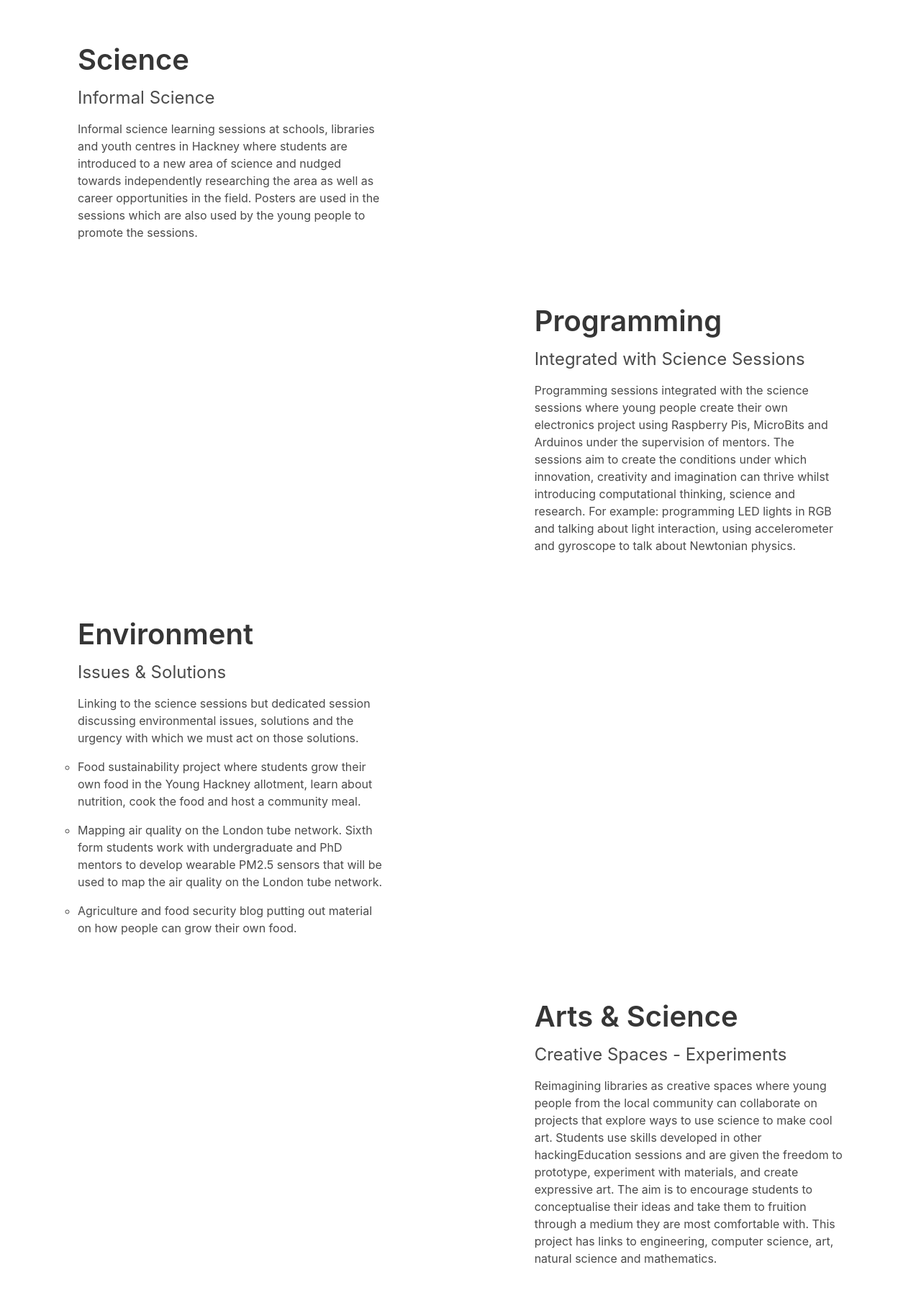
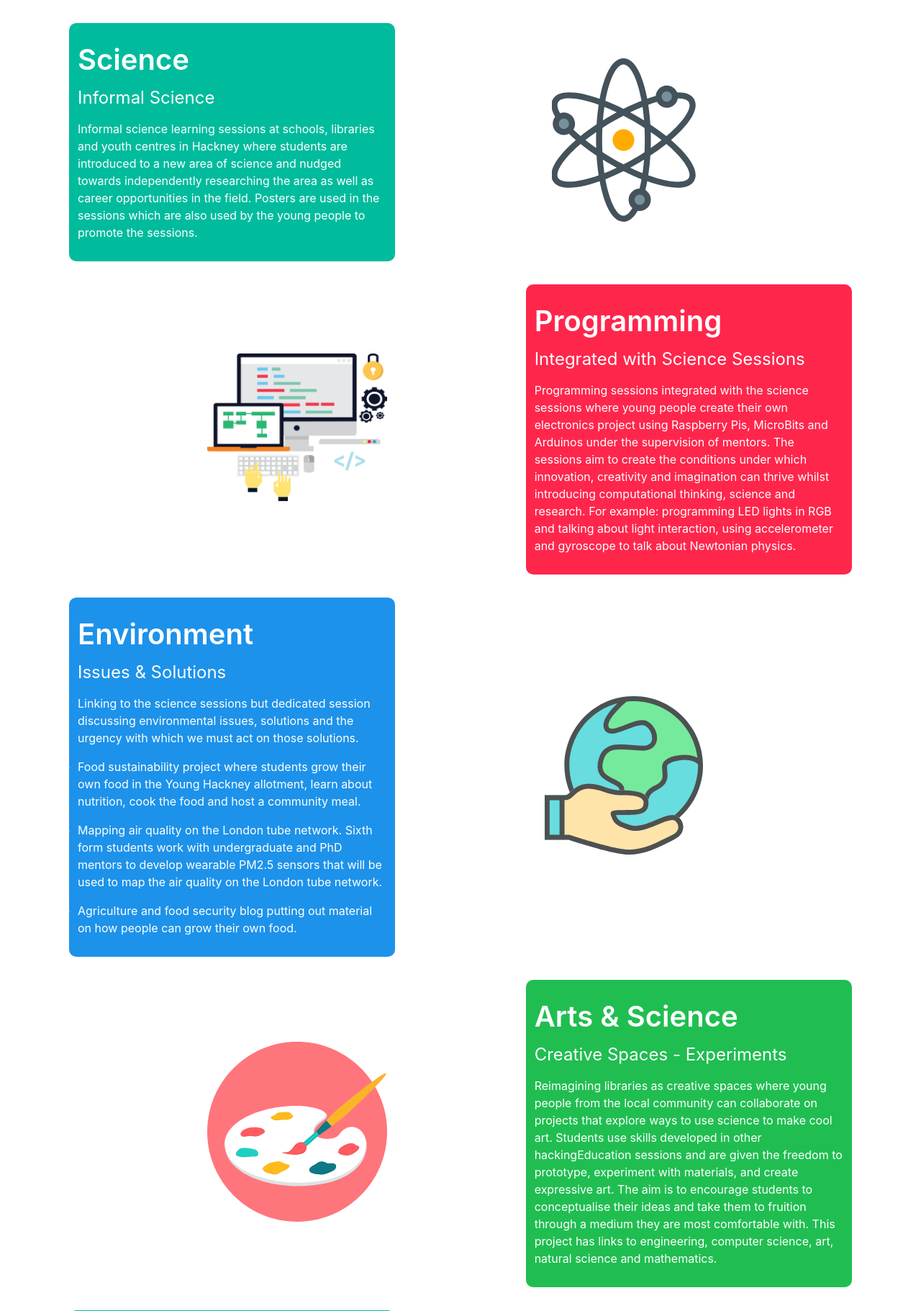
Before and after one commit to hacking-science/hacking-science-website, a Django app: page /about/ in a window 1280 px wide. Shown: the part 52-1873 px from the top of the page at 72% size. Run offline with Django 3.2, Linux system fonts and the light colour scheme; parts of the project's set-up code (start-up, migrations or seed data) failed here and were passed over; some libraries are stand-ins or nearby versions.

Commit message:
about page updated with images / events page image removed and msg centered

```diff
--- a/blog/static/blog/css/main.css
+++ b/blog/static/blog/css/main.css
@@ -3,6 +3,30 @@ img {
     object-fit: cover;
 }
 /* ================= */
+/* ====== colour modifiers ======= */
+.is-primary {
+    background-color: #00BC9D;
+}
+.is-link {
+    background-color: #1D92EB;
+}
+.is-info {
+    background-color: #1D92EB;
+}
+.is-success {
+    background-color: #20BE51;
+}
+.is-warning {
+    background-color: #FFD84D;
+}
+.is-danger {
+    background-color: #FF264C;
+}
+/* ==================== */
+/* ========== rounded corner modifers ========== */
+.rounded-corners {
+    border-radius: 10px;
+}
 
 /* ====== blog_navbar.html ======== */
 
@@ -158,4 +182,29 @@ img {
 
 .about {
     margin-bottom: 64px;
+    color: white;
 }
+.about__svg img {
+    width: 250px;
+}
+/* Atom image */
+#about__atom {
+    width: 200px
+}
+#about__save-world {
+    width: 220px;
+}
+#about__magazine {
+    width: 200px;
+}
+.about__media {
+    display: grid;
+}
+.about__svg {
+    margin: auto;
+}
+
+/* =========event.html ========= */
+.events-temp-height-90-vh {
+    height: 90vh;
+}
--- a/blog/templates/home/about.html
+++ b/blog/templates/home/about.html
@@ -1,28 +1,42 @@
-{% extends '../base.html' %} {% block content %}
+
+{% extends '../base.html' %}
+{% load staticfiles %}
+
+{% block content %}
 
 <div class="about">
     <div class="about__container container">
         <div class="about__box-container columns">
-            <div class="about__box column is-5">
+            <div class="about__box column is-5 is-primary rounded-corners">
                 <div class="about__title">
-                    <h1 class="title is-2">Science</h1>
+                    <h1 class="title is-2 has-text-white">Science</h1>
                 </div>
                 <div class="about__subtitle">
-                    <h2 class="subtitle is-4">Informal Science</h2>
+                    <h2 class="subtitle is-4 has-text-white">Informal Science</h2>
                 </div>
                 <div class="about__content">
                     <p>Informal science learning sessions at schools, libraries and youth centres in Hackney where students are introduced to a new area of science and nudged towards independently researching the area as well as career opportunities in the
                         field. Posters are used in the sessions which are also used by the young people to promote the sessions. </p>
                 </div>
             </div>
+            <div class="column is-7 about__media">
+                <div class="about__svg" >
+                    <img id="about__atom" src="{% static 'svg/atom.svg' %}" alt="">
+                </div>
+            </div>
         </div>
         <div class="about__box-container columns">
-            <div class="about__box column is-5 is-offset-7">
+            <div class="column is-7 about__media">
+                    <div class="about__svg">
+                        <img src="{% static 'img/coding.png' %}" alt="">
+                    </div>
+                </div>
+            <div class="about__box column is-5 is-danger rounded-corners">
                 <div class="about__title">
-                    <h1 class="title is-2">Programming</h1>
+                    <h1 class="title is-2 has-text-white">Programming</h1>
                 </div>
                 <div class="about__subtitle">
-                    <h2 class="subtitle is-4">Integrated with Science Sessions</h2>
+                    <h2 class="subtitle is-4 has-text-white">Integrated with Science Sessions</h2>
                 </div>
                 <div class="about__content">
                     <p>Programming sessions integrated with the science sessions where young people create their own electronics project using Raspberry Pis, MicroBits and Arduinos under the supervision of mentors. The sessions aim to create the conditions
@@ -32,12 +46,12 @@
             </div>
         </div>
         <div class="about__box-container columns">
-            <div class="about__box column is-5">
+            <div class="about__box column is-5 is-info rounded-corners">
                 <div class="about__title">
-                    <h1 class="title is-2">Environment</h1>
+                    <h1 class="title is-2 has-text-white">Environment</h1>
                 </div>
                 <div class="about__subtitle">
-                    <h2 class="subtitle is-4">Issues & Solutions</h2>
+                    <h2 class="subtitle is-4 has-text-white">Issues & Solutions</h2>
                 </div>
                 <div class="about__content">
                     <p>Linking to the science sessions but dedicated session discussing environmental issues, solutions and the urgency with which we must act on those solutions.</p>
@@ -50,14 +64,24 @@
                     </ul>
                 </div>
             </div>
+            <div class="column is-7 about__media">
+                    <div class="about__svg">
+                        <img id="about__save-world" src="{% static 'svg/save_the_world.svg' %}" alt="">
+                    </div>
+                </div>
         </div>
         <div class="about__box-container columns">
-            <div class="about__box column is-5 is-offset-7">
+                <div class="column is-7 about__media">
+                        <div class="about__svg">
+                            <img src="{% static 'svg/painting-palette.svg' %}" alt="">
+                        </div>
+                    </div>
+            <div class="about__box column is-5 is-success rounded-corners">
                 <div class="about__title">
-                    <h1 class="title is-2">Arts & Science</h1>
+                    <h1 class="title is-2 has-text-white">Arts & Science</h1>
                 </div>
                 <div class="about__subtitle">
-                    <h2 class="subtitle is-4">Creative Spaces - Experiments</h2>
+                    <h2 class="subtitle is-4 has-text-white">Creative Spaces - Experiments</h2>
                 </div>
                 <div class="about__content">
                     <p>Reimagining libraries as creative spaces where young people from the local community can collaborate on projects that explore ways to use science to make cool art. Students use skills developed in other hackingEducation sessions and are given the freedom to prototype, experiment with materials, and create expressive art. The aim is to encourage students to conceptualise their ideas and take them to fruition through a medium they are most comfortable with. This project has links to engineering, computer science, art, natural science and mathematics.  </p>
@@ -65,30 +89,41 @@
             </div>
         </div>
         <div class="about__box-container columns">
-            <div class="about__box column is-5">
+            <div class="about__box column is-5 is-primary rounded-corners">
                 <div class="about__title">
-                    <h1 class="title is-2">History</h1>
+                    <h1 class="title is-2 has-text-white">History</h1>
                 </div>
                 <div class="about__subtitle">
-                    <h2 class="subtitle is-4">History of Race in the UK</h2>
+                    <h2 class="subtitle is-4 has-text-white">History of Race in the UK</h2>
                 </div>
                 <div class="about__content">
                     <p>Lecture series on the History of Race in the UK and Civil Rights. 100 sixth form students attend a 3-day event where we create a free online course on the history of race in the UK. All attending students will be supported by undergraduate/postgraduate mentors and will be trained in community organising so that they are equipped with the skills and resources to independently learn and teach the history to other young people in the community. </p>
                 </div>
             </div>
+            <div class="column is-7 about__media">
+                    <div class="about__svg">
+                        <img src="{% static 'svg/laptop-with-antique-historical-building-on-screen.svg' %}" alt="">
+                    </div>
+                </div>
         </div>
         <div class="about__box-container columns">
-            <div class="about__box column is-5 is-offset-7">
+                <div class="column is-7 about__media">
+                        <div class="about__svg">
+                            <img id="about__magazine" src="{% static 'svg/magazine.svg' %}" alt="">
+                        </div>
+                    </div>
+            <div class="about__box column is-5 is-warning rounded-corners">
                 <div class="about__title">
                     <h1 class="title is-2">Magazine</h1>
                 </div>
                 <div class="about__subtitle">
                     <h2 class="subtitle is-4">Young People & Parents</h2>
                 </div>
-                <div class="about__content">
+                <div class="about__content has-text-black">
                     <p>Producing printed media aimed at young people and parents discussing topical scientific topics through articles, comic strips and illustrations. Tackling representation in science through ‘science fiction’ with comic strips designed by the young people with them as the protagonists on a mission to learn something new. For example Sophie on Mars, Dara vs a supernova. </p>
                 </div>
             </div>
+
         </div>
     </div>
 </div>
```
Also changed, not shown: blog/templates/home/eventsTemp.html (+4 -4 lines), blog/static/img/coding.png (added), blog/static/svg/atom.svg (added), blog/static/svg/laptop-with-antique-historical-building-on-screen.svg (added), blog/static/svg/magazine.svg (added), blog/static/svg/painting-palette.svg (added), blog/static/svg/save_the_world.svg (added).
